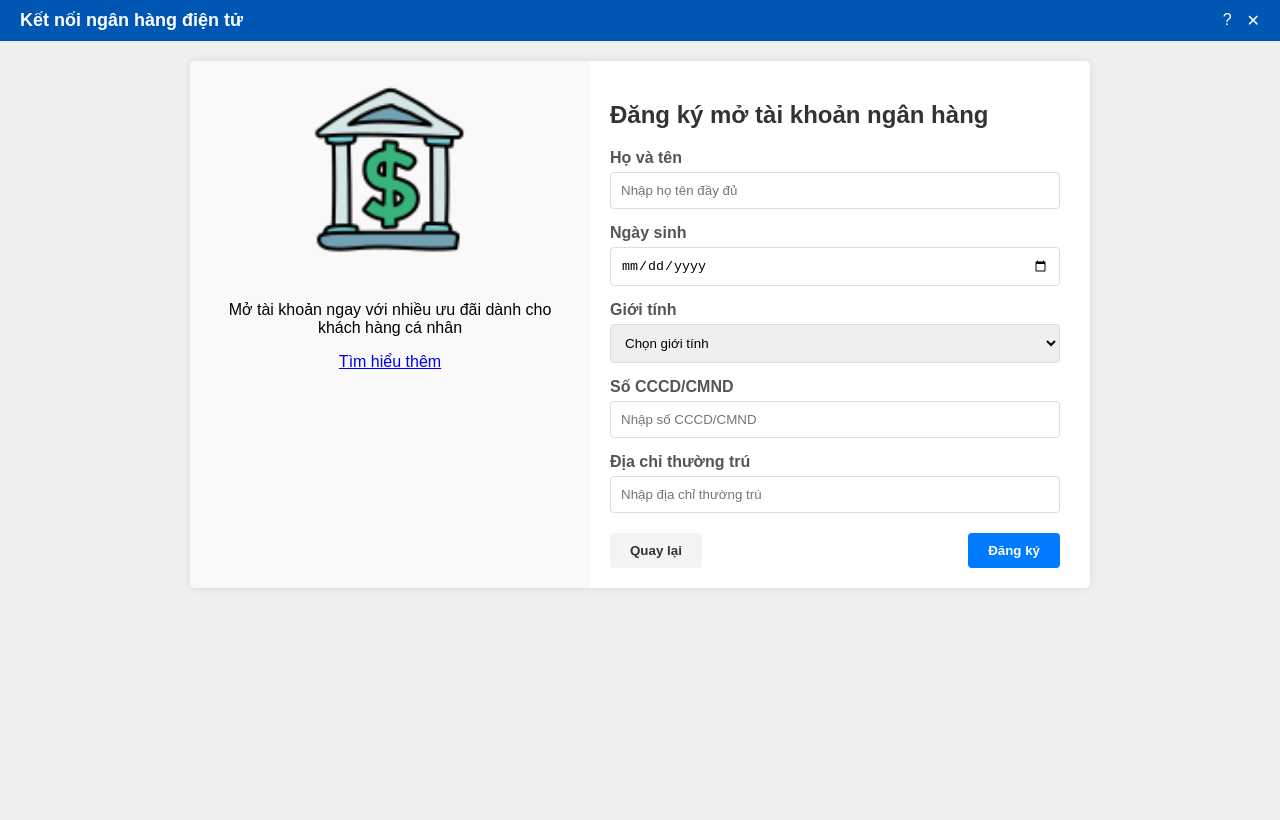
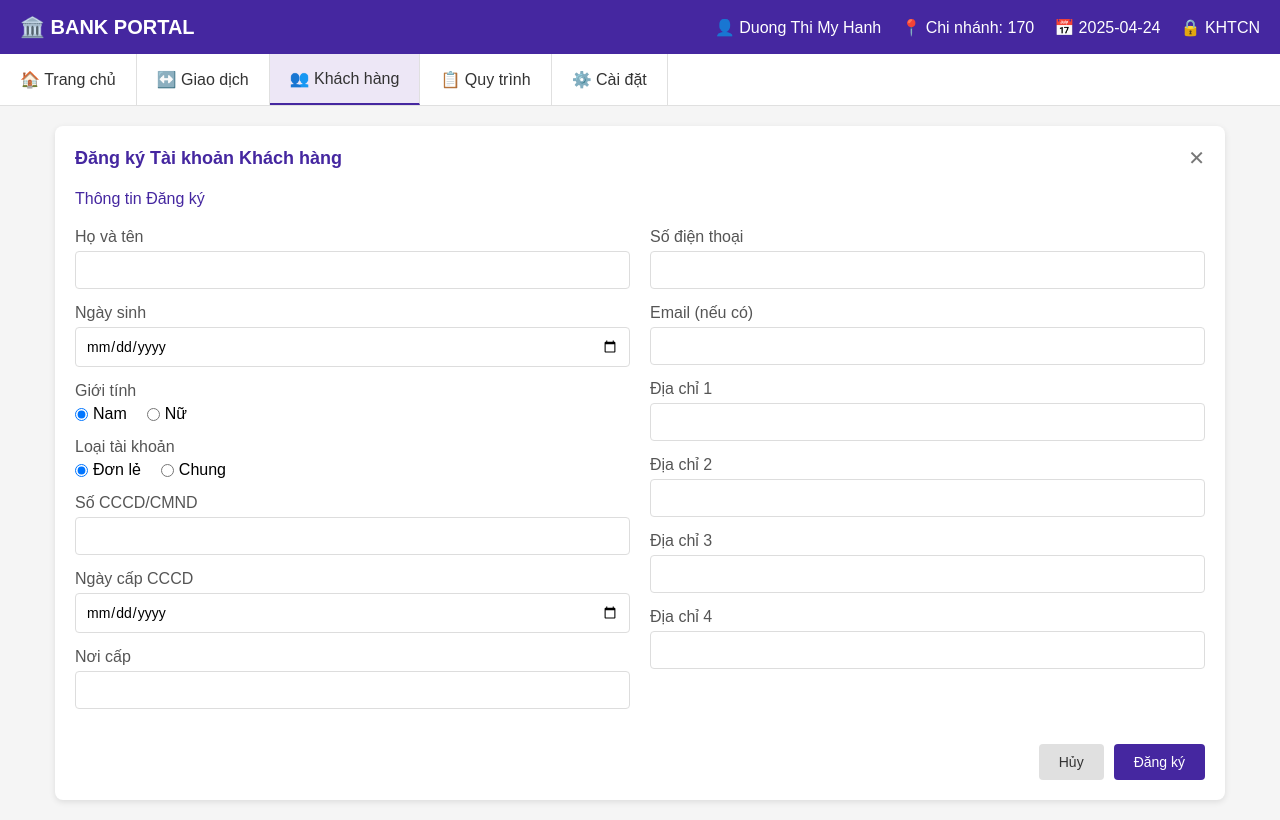
Before and after one commit to NhuLe1101/bank-regis, a plain HTML site: page index.html in a window 1280 px wide. Drawn offline with Linux system fonts and the light colour scheme.

Commit message:
doi giao dien

```diff
--- a/index.html
+++ b/index.html
@@ -3,214 +3,325 @@
 <head>
     <meta charset="UTF-8">
     <meta name="viewport" content="width=device-width, initial-scale=1.0">
-    <title>Đăng ký mở tài khoản ngân hàng</title>
+    <title>Bank Portal - Đăng ký Tài khoản</title>
     <style>
-        body {
-            font-family: Arial, sans-serif;
-            background-color: #f0f0f0;
+        * {
             margin: 0;
             padding: 0;
+            box-sizing: border-box;
+            font-family: Arial, sans-serif;
         }
+
+        body {
+            background-color: #f5f5f5;
+        }
+
+        .header {
+            background-color: #4527a0;
+            color: white;
+            padding: 15px 20px;
+            display: flex;
+            justify-content: space-between;
+            align-items: center;
+        }
+
+        .header-left {
+            display: flex;
+            align-items: center;
+        }
+
+        .header-right {
+            display: flex;
+            gap: 20px;
+        }
+
+        .logo {
+            font-size: 20px;
+            font-weight: bold;
+            margin-right: 10px;
+        }
+
+        .nav {
+            background-color: white;
+            border-bottom: 1px solid #e0e0e0;
+            display: flex;
+        }
+
+        .nav-item {
+            padding: 15px 20px;
+            text-decoration: none;
+            color: #333;
+            border-right: 1px solid #e0e0e0;
+            display: flex;
+            align-items: center;
+        }
+
+        .nav-item.active {
+            background-color: #ede7f6;
+            border-bottom: 2px solid #4527a0;
+        }
+
         .container {
-            display: flex;
-            max-width: 900px;
+            max-width: 1200px;
             margin: 20px auto;
-            background-color: #fff;
-            border-radius: 5px;
-            box-shadow: 0 0 10px rgba(0, 0, 0, 0.1);
+            padding: 0 15px;
         }
-        .left-panel {
-            flex: 0 0 40%;
-            background-color: #f9f9f9;
+
+        .card {
+            background-color: white;
+            border-radius: 8px;
+            box-shadow: 0 2px 6px rgba(0, 0, 0, 0.1);
             padding: 20px;
-            text-align: center;
-            border-radius: 5px 0 0 5px;
-        }
-        .right-panel {
-            flex: 0 0 50%;
-            padding: 20px;
-        }
-        .bank-logo {
-            width: 180px;
             margin-bottom: 20px;
         }
-        .bank-image {
-            width: 100%;
-            max-width: 300px;
-            margin-top: 20px;
-        }
-        h2 {
-            color: #333;
+
+        .card-header {
+            display: flex;
+            justify-content: space-between;
+            align-items: center;
             margin-bottom: 20px;
         }
+
+        .card-title {
+            color: #4527a0;
+            font-size: 18px;
+            font-weight: bold;
+        }
+
+        .section-title {
+            color: #4527a0;
+            font-size: 16px;
+            margin-bottom: 20px;
+        }
+
+        .form-row {
+            display: flex;
+            flex-wrap: wrap;
+            margin: 0 -10px;
+        }
+
+        .form-column {
+            width: 50%;
+            padding: 0 10px;
+        }
+
         .form-group {
             margin-bottom: 15px;
         }
-        .form-group label {
+
+        .form-label {
             display: block;
             margin-bottom: 5px;
-            font-weight: bold;
             color: #555;
         }
-        .form-group input, .form-group select {
+
+        .form-control {
             width: 100%;
             padding: 10px;
             border: 1px solid #ddd;
             border-radius: 4px;
-            box-sizing: border-box;
+            font-size: 14px;
         }
-        .btn-container {
+
+        .form-radio {
             display: flex;
-            justify-content: space-between;
+            gap: 20px;
+        }
+
+        .radio-label {
+            display: flex;
+            align-items: center;
+        }
+
+        .form-actions {
+            display: flex;
+            justify-content: flex-end;
             margin-top: 20px;
+            gap: 10px;
         }
+
         .btn {
             padding: 10px 20px;
             border: none;
             border-radius: 4px;
             cursor: pointer;
-            font-weight: bold;
+            font-size: 14px;
         }
-        .btn-primary {
-            background-color: #007bff;
+
+        .btn-cancel {
+            background-color: #e0e0e0;
+            color: #333;
+        }
+
+        .btn-submit {
+            background-color: #4527a0;
             color: white;
         }
-        .btn-secondary {
-            background-color: #f4f4f4;
-            color: #333;
+
+        .close-btn {
+            background: none;
+            border: none;
+            font-size: 20px;
+            cursor: pointer;
+            color: #777;
         }
-        .header-bar {
-            background-color: #0056b3;
-            color: white;
-            padding: 10px 20px;
-            display: flex;
-            justify-content: space-between;
-            align-items: center;
+
+        @media (max-width: 768px) {
+            .form-column {
+                width: 100%;
             }
-        .header-title {
-            font-size: 18px;
-            font-weight: bold;
+
+            .header-right {
+                display: none;
             }
-        .header-actions {
-            display: flex;
+
+            .nav {
+                overflow-x: auto;
             }
-        .header-actions span {
-            margin-left: 15px;
-            cursor: pointer;
-        }
-        .ocr-section {
-            background-color: #e9f7fe;
-            border: 1px dashed #0099cc;
-            padding: 15px;
-            border-radius: 5px;
-            margin-bottom: 20px;
-        }
-        .ocr-title {
-            color: #0099cc;
-            font-weight: bold;
-            margin-bottom: 10px;
-        }
-        .success-message {
-            display: none;
-            background-color: #d4edda;
-            color: #155724;
-            padding: 15px;
-            border-radius: 5px;
-            margin-top: 20px;
-            text-align: center;
         }
     </style>
 </head>
 <body>
-    <div class="header-bar">
-        <div class="header-title">Kết nối ngân hàng điện tử</div>
-        <div class="header-actions">
-            <span>?</span>
-            <span>✕</span>
+    <!-- Header -->
+    <div class="header">
+        <div class="header-left">
+            <div class="logo">🏛️ BANK PORTAL</div>
+        </div>
+        <div class="header-right">
+            <div>👤 Duong Thi My Hanh</div>
+            <div>📍 Chi nhánh: 170</div>
+            <div>📅 2025-04-24</div>
+            <div>🔒 KHTCN</div>
         </div>
     </div>
 
+    <!-- Navigation -->
+    <div class="nav">
+        <a href="#" class="nav-item">🏠 Trang chủ</a>
+        <a href="#" class="nav-item">↔️ Giao dịch</a>
+        <a href="#" class="nav-item active">👥 Khách hàng</a>
+        <a href="#" class="nav-item">📋 Quy trình</a>
+        <a href="#" class="nav-item">⚙️ Cài đặt</a>
+    </div>
+
+    <!-- Main Content -->
     <div class="container">
-        <div class="left-panel">
-            <img src="icons8-bank-96.png" alt="BIDV Logo" class="bank-logo">
+        <div class="card">
+            <div class="card-header">
+                <div class="card-title">Đăng ký Tài khoản Khách hàng</div>
+                <button class="close-btn">✕</button>
+            </div>
+
             <div>
-                <p>Mở tài khoản ngay với nhiều ưu đãi dành cho khách hàng cá nhân</p>
-                <a href="#">Tìm hiểu thêm</a>
-            </div>
-        </div>
-        <div class="right-panel">
-            <h2>Đăng ký mở tài khoản ngân hàng</h2>
+                <div class="section-title">Thông tin Đăng ký</div>
 
-            <!-- Phần trích xuất thông tin từ CCCD đã được loại bỏ -->
-
+                <form id="registration-form">
+                    <div class="form-row">
+                        <!-- Left Column -->
+                        <div class="form-column">
                             <div class="form-group">
-                <label for="fullname">Họ và tên</label>
-                <input type="text" id="fullname" placeholder="Nhập họ tên đầy đủ">
+                                <label class="form-label">Họ và tên</label>
+                                <input type="text" class="form-control" name="fullName" required>
                             </div>
 
                             <div class="form-group">
-                <label for="dob">Ngày sinh</label>
-                <input type="date" id="dob">
+                                <label class="form-label">Ngày sinh</label>
+                                <input type="date" class="form-control" name="dateOfBirth" required>
                             </div>
 
                             <div class="form-group">
-                <label for="gender">Giới tính</label>
-                <select id="gender">
-                    <option value="">Chọn giới tính</option>
-                    <option value="male">Nam</option>
-                    <option value="female">Nữ</option>
-                </select>
+                                <label class="form-label">Giới tính</label>
+                                <div class="form-radio">
+                                    <label class="radio-label">
+                                        <input type="radio" name="gender" value="male" checked>
+                                        <span style="margin-left: 5px;">Nam</span>
+                                    </label>
+                                    <label class="radio-label">
+                                        <input type="radio" name="gender" value="female">
+                                        <span style="margin-left: 5px;">Nữ</span>
+                                    </label>
+                                </div>
                             </div>
 
                             <div class="form-group">
-                <label for="idnumber">Số CCCD/CMND</label>
-                <input type="text" id="idnumber" placeholder="Nhập số CCCD/CMND">
+                                <label class="form-label">Loại tài khoản</label>
+                                <div class="form-radio">
+                                    <label class="radio-label">
+                                        <input type="radio" name="accountType" value="individual" checked>
+                                        <span style="margin-left: 5px;">Đơn lẻ</span>
+                                    </label>
+                                    <label class="radio-label">
+                                        <input type="radio" name="accountType" value="joint">
+                                        <span style="margin-left: 5px;">Chung</span>
+                                    </label>
+                                </div>
                             </div>
 
-            <!-- Đã loại bỏ phần ngày cấp và nơi cấp -->
+                            <div class="form-group">
+                                <label class="form-label">Số CCCD/CMND</label>
+                                <input type="text" class="form-control" name="idCardNumber" required>
+                            </div>
 
                             <div class="form-group">
-                <label for="address">Địa chỉ thường trú</label>
-                <input type="text" id="address" placeholder="Nhập địa chỉ thường trú">
+                                <label class="form-label">Ngày cấp CCCD</label>
+                                <input type="date" class="form-control" name="idCardIssueDate" required>
                             </div>
 
-
-
-            <div class="btn-container">
-                <button class="btn btn-secondary" onclick="goBack()">Quay lại</button>
-                <button class="btn btn-primary" onclick="submitForm()">Đăng ký</button>
+                            <div class="form-group">
+                                <label class="form-label">Nơi cấp</label>
+                                <input type="text" class="form-control" name="idCardIssuePlace" required>
+                            </div>
                         </div>
 
-            <div id="successMessage" class="success-message">
-                <h3>Đăng ký tài khoản thành công!</h3>
-                <p>Thông tin của bạn đã được gửi tới ngân hàng. Vui lòng chờ xác nhận.</p>
+                        <!-- Right Column -->
+                        <div class="form-column">
+
+                            <div class="form-group">
+                                <label class="form-label">Số điện thoại</label>
+                                <input type="tel" class="form-control" name="phoneNumber" required>
+                            </div>
+
+                            <div class="form-group">
+                                <label class="form-label">Email (nếu có)</label>
+                                <input type="email" class="form-control" name="email">
+                            </div>
+
+                            <div class="form-group">
+                                <label class="form-label">Địa chỉ 1</label>
+                                <input type="text" class="form-control" name="address1" required>
+                            </div>
+
+                            <div class="form-group">
+                                <label class="form-label">Địa chỉ 2</label>
+                                <input type="text" class="form-control" name="address2" required>
+                            </div>
+
+                            <div class="form-group">
+                                <label class="form-label">Địa chỉ 3</label>
+                                <input type="text" class="form-control" name="address3" required>
+                            </div>
+
+                            <div class="form-group">
+                                <label class="form-label">Địa chỉ 4</label>
+                                <input type="text" class="form-control" name="address4">
+                            </div>
+                        </div>
+                    </div>
+
+                    <div class="form-actions">
+                        <button type="button" class="btn btn-cancel">Hủy</button>
+                        <button type="submit" class="btn btn-submit">Đăng ký</button>
+                    </div>
+                </form>
             </div>
         </div>
     </div>
 
     <script>
-        // Đã loại bỏ hàm trích xuất thông tin
-
-        function goBack() {
-            // Xử lý quay lại
-            alert("Đang quay lại bước trước...");
-        }
-
-        function submitForm() {
-            // Kiểm tra form
-            const fullname = document.getElementById('fullname').value;
-            const idnumber = document.getElementById('idnumber').value;
-
-            if (fullname && idnumber) {
-                // Hiển thị thông báo thành công
-                document.getElementById('successMessage').style.display = 'block';
-
-                // Cuộn xuống thông báo
-                document.getElementById('successMessage').scrollIntoView({ behavior: 'smooth' });
-            } else {
-                alert("Vui lòng điền đầy đủ thông tin bắt buộc!");
-            }
-        }
+        document.getElementById('registration-form').addEventListener('submit', function(e) {
+            e.preventDefault();
+            alert('Đăng ký tài khoản thành công!');
+        });
     </script>
 </body>
 </html>
```
Lines whose indentation alone changed are shown as unchanged.
